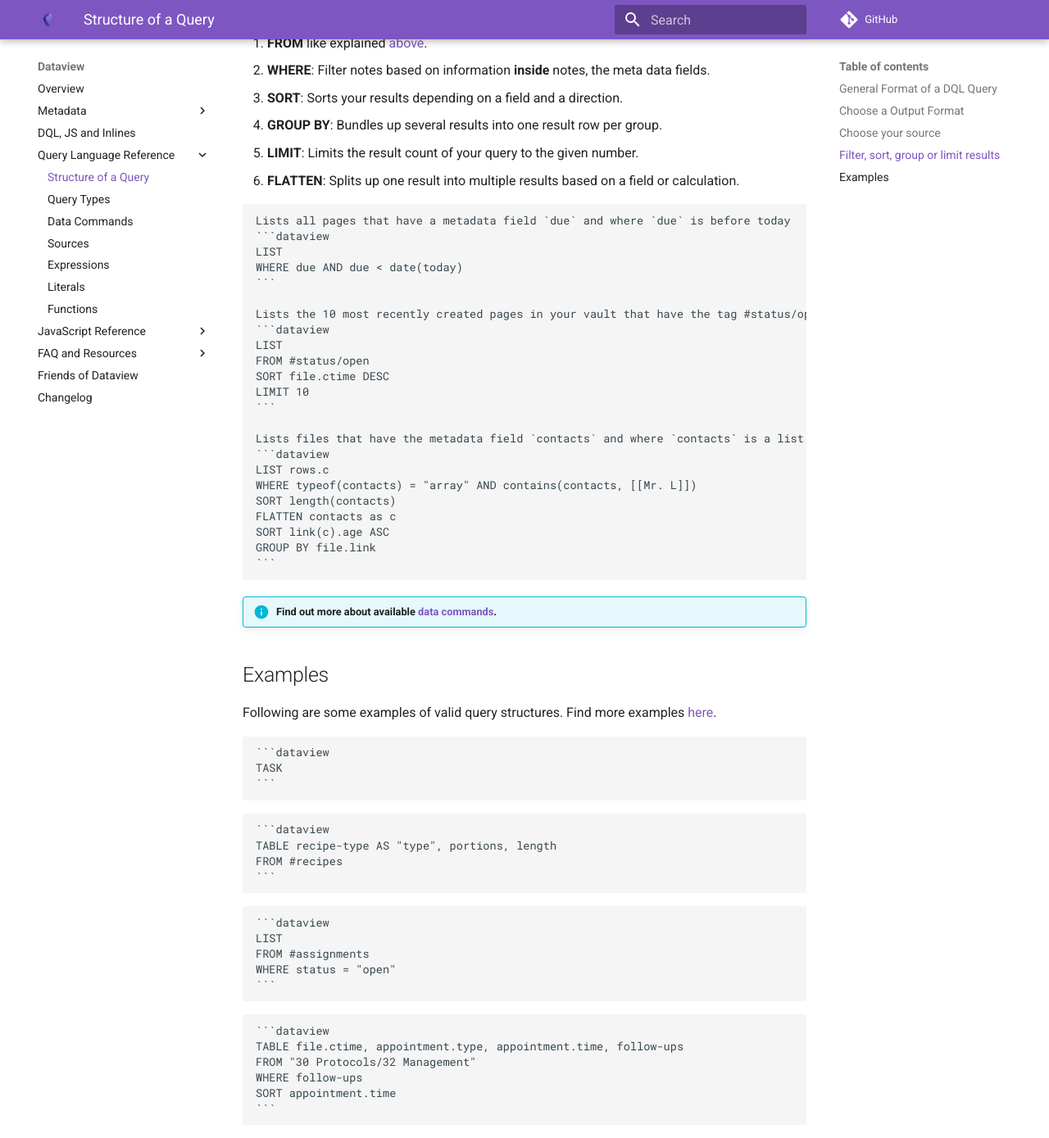
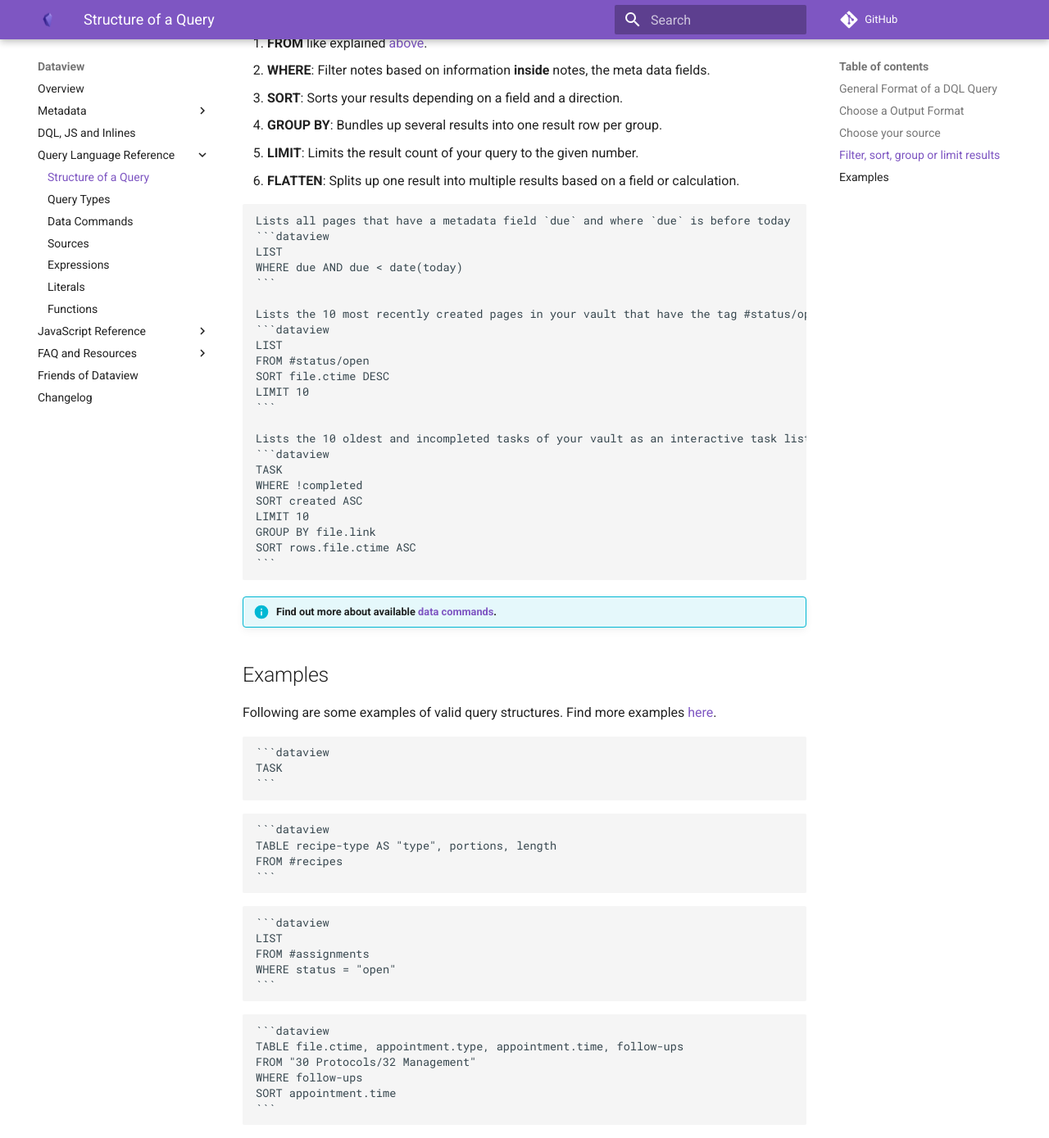
Before and after one commit to blacksmithgu/obsidian-dataview, an MkDocs documentation site: the page built from docs/docs/queries/structure.md, in a window 1280 px wide and 1400 px high, scrolled down 3158 px. Shown: the top 1389 px of the window at 82% size. Built offline with MkDocs 1.6.1 and Material for MkDocs 9.7.7, drawn with Linux system fonts in a browser that asks for light colours; comment, search, counter and statistics services are not loaded; some of the changed text lies outside the part shown.

````diff
--- a/docs/docs/queries/structure.md
+++ b/docs/docs/queries/structure.md
@@ -25,7 +25,7 @@ Every query follows the same structure and consists of
 - zero or one **FROM** data commands with one to many [sources](../reference/sources.md)
 - zero to many other **data commands** with one to many [expressions](../reference/expressions.md) and/or other infos depending on the data command
 
-Abstractly speaking, a query conforms the following pattern:
+At a high level, a query conforms to the following pattern:
 
 ~~~
 ```dataview
@@ -139,15 +139,16 @@ SORT file.ctime DESC
 LIMIT 10
 ```
 
-Lists files that have the metadata field `contacts` and where `contacts` is a list (a multi value), as well as contain the page `Mr. L`. Sort after the length (count) of contacts and sort the contacts itself after the contact's age in ascending order.
+Lists the 10 oldest and incompleted tasks of your vault as an interactive task list, grouped by their containing file and sorted from oldest to newest affected file.
 ```dataview
-LIST rows.c
-WHERE typeof(contacts) = "array" AND contains(contacts, [[Mr. L]])
-SORT length(contacts)
-FLATTEN contacts as c
-SORT link(c).age ASC
+TASK
+WHERE !completed
+SORT created ASC
+LIMIT 10
 GROUP BY file.link
+SORT rows.file.ctime ASC
 ```
+
 ~~~
 
 !!! info "Find out more about available [data commands](./data-commands.md)."
@@ -188,21 +189,19 @@ SORT appointment.time
 
 ~~~
 ```dataview
-TASK
-WHERE !completed
-SORT created DESC
-LIMIT 10
-GROUP BY file.link
-SORT file.ctime ASC
-```
-~~~
-
-
-~~~
-```dataview
 TABLE L.text AS "My lists"
 FROM "dailys"
 FLATTEN file.lists AS L
 WHERE contains(L.author, "Surname")
 ```
 ~~~
+
+~~~
+```dataview
+LIST rows.c
+WHERE typeof(contacts) = "array" AND contains(contacts, [[Mr. L]])
+SORT length(contacts)
+FLATTEN contacts as c
+SORT link(c).age ASC
+```
+~~~
````
Also changed, not shown: docs/docs/queries/dql-js-inline.md (+0 -4 lines).
